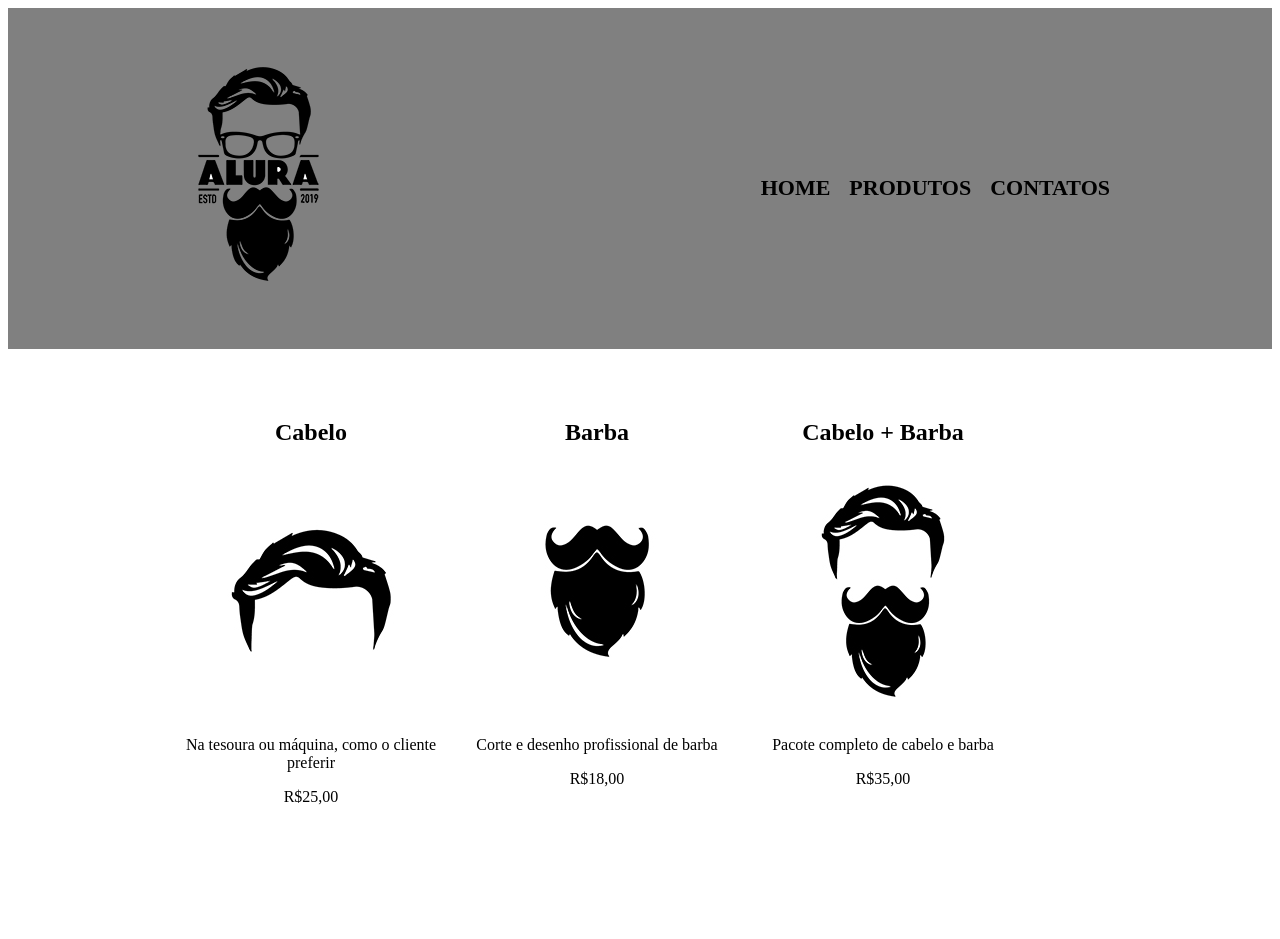
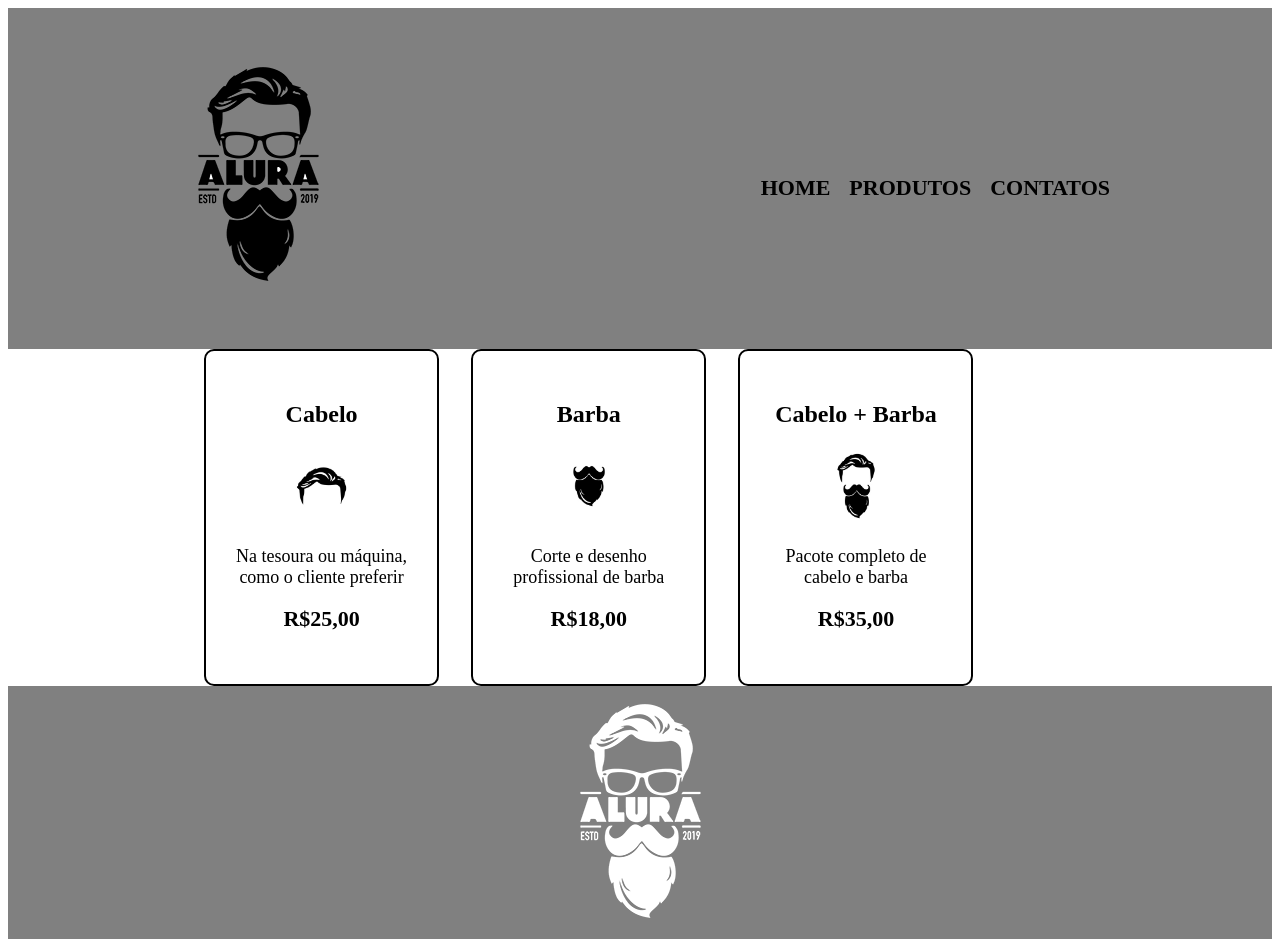
Before and after one commit to brunalaizs/Barbearia-Alurahome-Bruna, a plain HTML site: page index (1).html in a window 1280 px wide. Shown: the top 939 px of the page. Drawn offline with Linux system fonts and the light colour scheme.

Commit message:
Update style.css
b

```diff
--- a/style.css
+++ b/style.css
@@ -5,24 +5,113 @@ padding: 20px;}
         width: 940px;
         margin: 0 auto;}
 
-nav{position: absolute;
+    nav {position:absolute;
         top: 110px;
         right: 0;}
 
+
     nav li{display: inline;
-margin:0 0 0 15px}
+        margin:0 0 0 15px;}
 
     nav a {text-transform: uppercase;
-color:black;
+        color: black;
         font-weight: bold;
         font-size: 22px;
         text-decoration: none;}
 
-.produtos{ width:940px;
-margin: 0 auto;
-padding: 50px 0;}
+    nav a:hover{
+    color: powderblue;
+    text-decoration: underline;
+
+    }
+
+.produtos{ width: 940px;
+        margin: 0 auto;}
 
 .produtos li {display: inline-block;
         text-align: center;
-width: 30%;
-vertical-align: top;}
+        width: 25%;
+        vertical-align: top;
+        margin: 0 1.5%;
+        padding: 30px 20px;
+        box-sizing: border-box;
+        border: 2px solid black;
+        border-radius: 10px;}
+
+.produtos li:hover{border-color: crimson;}
+.produtos li:active{border-color: darkorange;}
+.produtos li:hover h2 {
+        font-size: 40px;
+    }
+
+
+
+.descrição{font-size: 18px;}
+.cabeçalho{background-color: gray;
+    padding: 20px;}
+
+.caixa{position: relative;
+        width: 940px;
+        margin: 0 auto;}
+
+    nav {position:absolute;
+        top: 110px;
+        right: 0;}
+
+
+    nav li{display: inline;
+        margin:0 0 0 15px;}
+
+    nav a {text-transform: uppercase;
+        color: black;
+        font-weight: bold;
+        font-size: 22px;
+        text-decoration: none;}
+
+    nav a:hover{
+    color: powderblue;
+    text-decoration: underline;
+
+    }
+
+.produtos{ width: 940px;
+        margin: 0 auto;}
+
+.produtos li {display: inline-block;
+        text-align: center;
+        width: 25%;
+        vertical-align: top;
+        margin: 0 1.5%;
+        padding: 30px 20px;
+        box-sizing: border-box;
+        border: 2px solid black;
+        border-radius: 10px;}
+
+.produtos li:hover{border-color: slateblue;}
+.produtos li:active{border-color: darkviolet;}
+.produtos li:hover h2 {
+        font-size: 40px;
+    }
+
+
+
+.descrição{font-size: 18px;}
+
+.preço{font-size: 22px;
+        font-weight: bold;
+        margin-top: 10px;}
+
+    footer{text-align: center;
+    background-color:gray;}
+
+.rodape{color:white;}
+.preço{font-size: 22px;
+        font-weight: bold;
+        margin-top: 10px;}
+
+    footer{text-align: center;
+    background-color:gray;}
+
+.rodape{color:white;}
+
+.foto{width: 40%;}
```
Lines whose indentation alone changed are shown as unchanged.
